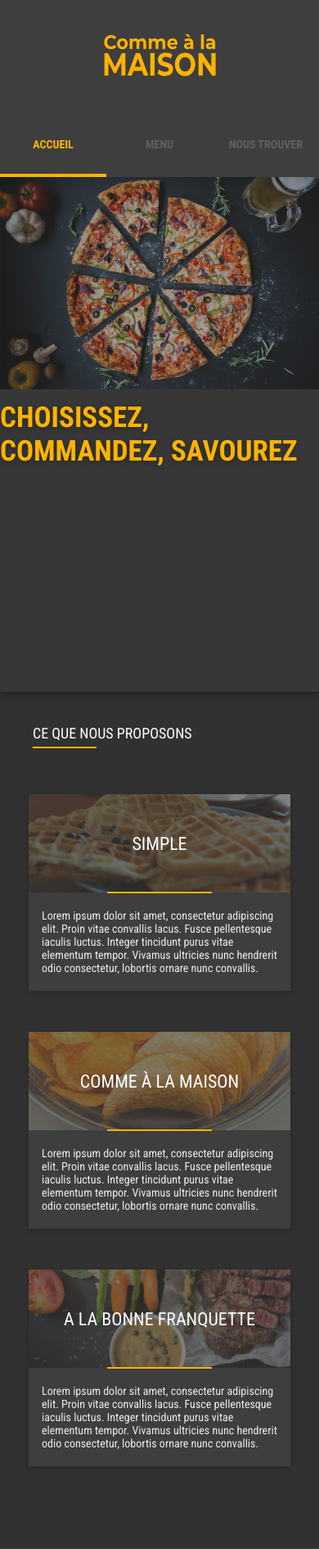
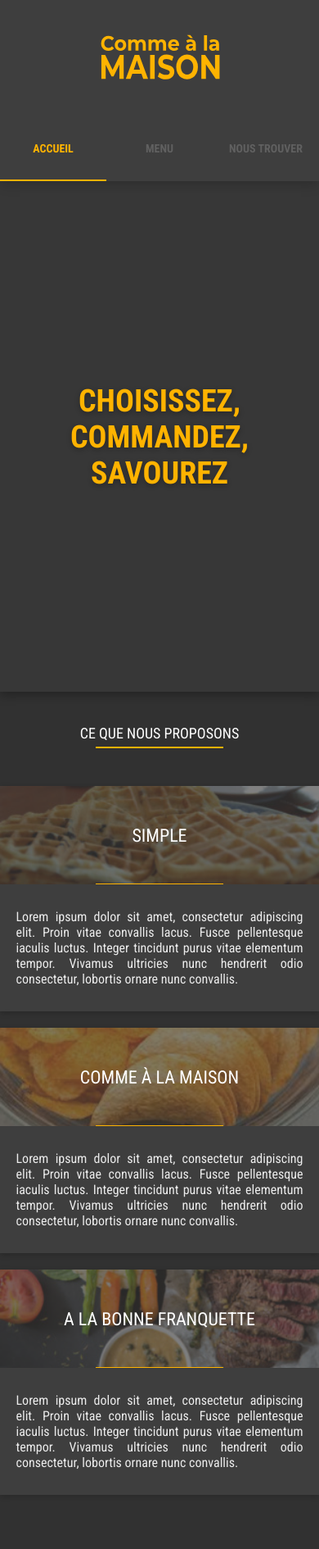
Before and after one commit to JScriber/Foodtruck, a PHP site: page / in a window 390 px wide. Shown: the top 1890 px of the page at 82% size. Run offline with PHP 8.4, Linux system fonts and the light colour scheme; some libraries are stand-ins or nearby versions.

Commit message:
Erreurs de responsive corrigées

```diff
--- a/scripts/noustrouver.js
+++ b/scripts/noustrouver.js
@@ -204,18 +204,22 @@ google.maps.event.addDomListener(window, 'load', function(){
 
 
 window.addEventListener('load', function () {
-    document.getElementById("joursSemaine").addEventListener("click", function (e) {
+    var moveCard = function (indice) {
+        var slider = document.querySelector('.slider');
+        if(slider){
+            var largeurCarte = document.querySelector('.map').getBoundingClientRect().width;
+            var positionnement = parseInt(-1 * largeurCarte * indice);
+            var propriete = 'translateX('+positionnement+'px)';
+            slider.style.transform = propriete;
+        }
+    }
+
+    var joursSemaine = document.getElementById("joursSemaine");
+    joursSemaine.addEventListener("click", function (e) {
         var target = e.target,
             classHighLight = "highlight";
 
-        var moveCard = function (indice) {
-            var slider = document.querySelector('.slider');
-            if(slider){
-                var positionnement = parseInt(-1 * 600 * indice);
-                var propriete = 'translateX('+positionnement+'px)';
-                slider.style.transform = propriete;
-            }
-        }
+
 
         if (target.tagName == "LI") {
             var oldDay = e.currentTarget.querySelector('.' + classHighLight);
@@ -230,4 +234,15 @@ window.addEventListener('load', function () {
             }
         }
     });
+    // Passage du mobile à l'ordinateur
+    // Sans ce script, la carte affichée est mauvaise
+    window.addEventListener('resize', function(){
+        var jours = joursSemaine.querySelectorAll('li');
+        for(var i = 0; i < jours.length; i++){
+            if(jours[i].classList.contains('highlight')){
+                // Retrouve l'indice et l'applique
+                moveCard(i);
+            }
+        }
+    });
 });
--- a/styles/accueil.css
+++ b/styles/accueil.css
@@ -25,6 +25,7 @@
 	height: 100%;
 	color: #FFB300;
 	font-weight: bold;
+	text-align: center;
 	font-size: 35px;
 	text-shadow: 0 2px 6px rgba(0, 0, 0, .3);
 	text-transform: uppercase;
@@ -184,3 +185,50 @@
 	color: #fff;
 	opacity: .9;
 }
+
+
+@media screen and (max-width: 415px) {
+	/* Cache le carrousel */
+	.caroussel
+	{
+		display: none;
+	}
+	.carrouselConteneur h1
+	{
+		font-size: 38px;
+	}
+	#ongletAccueil ul
+	{
+		width: 100%;
+	}
+	#ongletAccueil ul li
+	{
+		width: 100%;
+		margin-bottom: 20px;
+	}
+	#ongletAccueil li span
+	{
+		overflow: hidden;
+	}
+	#ongletAccueil li span::before
+	{
+		bottom: 0;
+	}
+	#ongletAccueil article h1
+	{
+		width: 100%;
+		text-align: center;
+		margin: 40px auto 0;
+	}
+	#ongletAccueil article h1::before
+	{
+		width: 40%;
+		left: 30%;
+	}
+	#ongletAccueil  li p
+	{
+		margin: 30px auto;
+		text-align: justify;
+		font-size: 16px;
+	}
+}
--- a/styles/general.css
+++ b/styles/general.css
@@ -222,7 +222,7 @@ footer p a:hover
 	}
 	header img
 	{
-		height: 80px;
+		height: 85px;
 		margin: 28px 0;
 	}
 	header ul
@@ -242,10 +242,6 @@ footer p a:hover
 	header ul li:active
 	{
 		background-color: rgba(255, 255, 255, .1);
-	}
-	header ul > li.highlight::before
-	{
-		height: 4px;
 	}
 
 
--- a/styles/menu.css
+++ b/styles/menu.css
@@ -395,7 +395,7 @@
 		margin-bottom: 0;
 		margin-top: 10px;
 		width: 100%;
-		height: 390px;
+		height: 330px;
 		border-radius: 0;
 		box-shadow: none;
 		padding-top: 25px;
@@ -564,7 +564,7 @@
 	padding-top: 20px;
 	padding-bottom: 3px;
 	font-size: 14px;
-	color: #606060;
+	color: #fff;
 	text-transform: uppercase;
 	font-weight: medium;
 }
@@ -577,14 +577,19 @@
 	margin: 15px auto 5px;
 	border: none;
 	font-size: 14px;
-	font-weight: medium;
+	font-weight: normal;
 	color: #fff;
+	opacity: .8;
 	text-transform: uppercase;
 	background: transparent;
 }
+#popup form > input:focus
+{
+	color: #fff;
+}
 #popup form > input::placeholder
 {
-	color: #fff;
+	color: #606060;
 }
 #popup button
 {
--- a/styles/noustrouver.css
+++ b/styles/noustrouver.css
@@ -21,6 +21,7 @@
 
 #ongletNousTrouver ul {
     display: flex;
+    flex-flow: row nowrap;
     width: 100%;
     height: 50px;
 }
@@ -89,3 +90,30 @@
     height: 100%;
     background-color: #000;
 }
+
+@media screen and (max-width: 600px){
+    #ongletNousTrouver .content
+    {
+        width: 100%;
+        margin-top: 5px;
+    }
+    #ongletNousTrouver .map
+    {
+        width: 415px;
+    }
+}
+
+@media screen and (max-width: 415px) {
+    #ongletNousTrouver ul
+    {
+        height: auto;
+        width: 100%;
+        flex-flow: row wrap;
+    }
+    #ongletNousTrouver ul li
+    {
+        padding: 20px 0;
+        width: 50%;
+    }
+
+}
```
Also changed, not shown: juridique/mentionslegales.html (+8 -1 lines), styles/juridique.css (added, +33 -0 lines).
